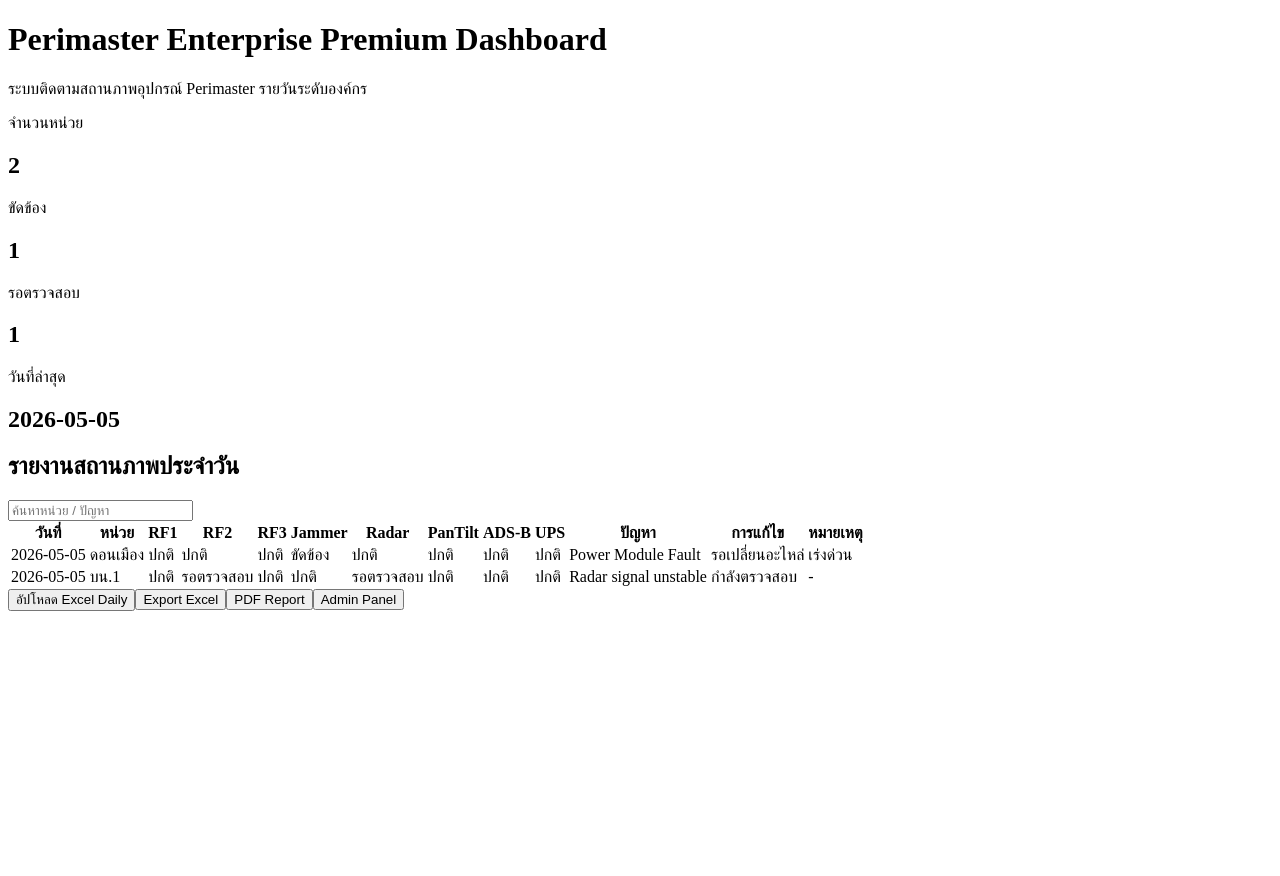
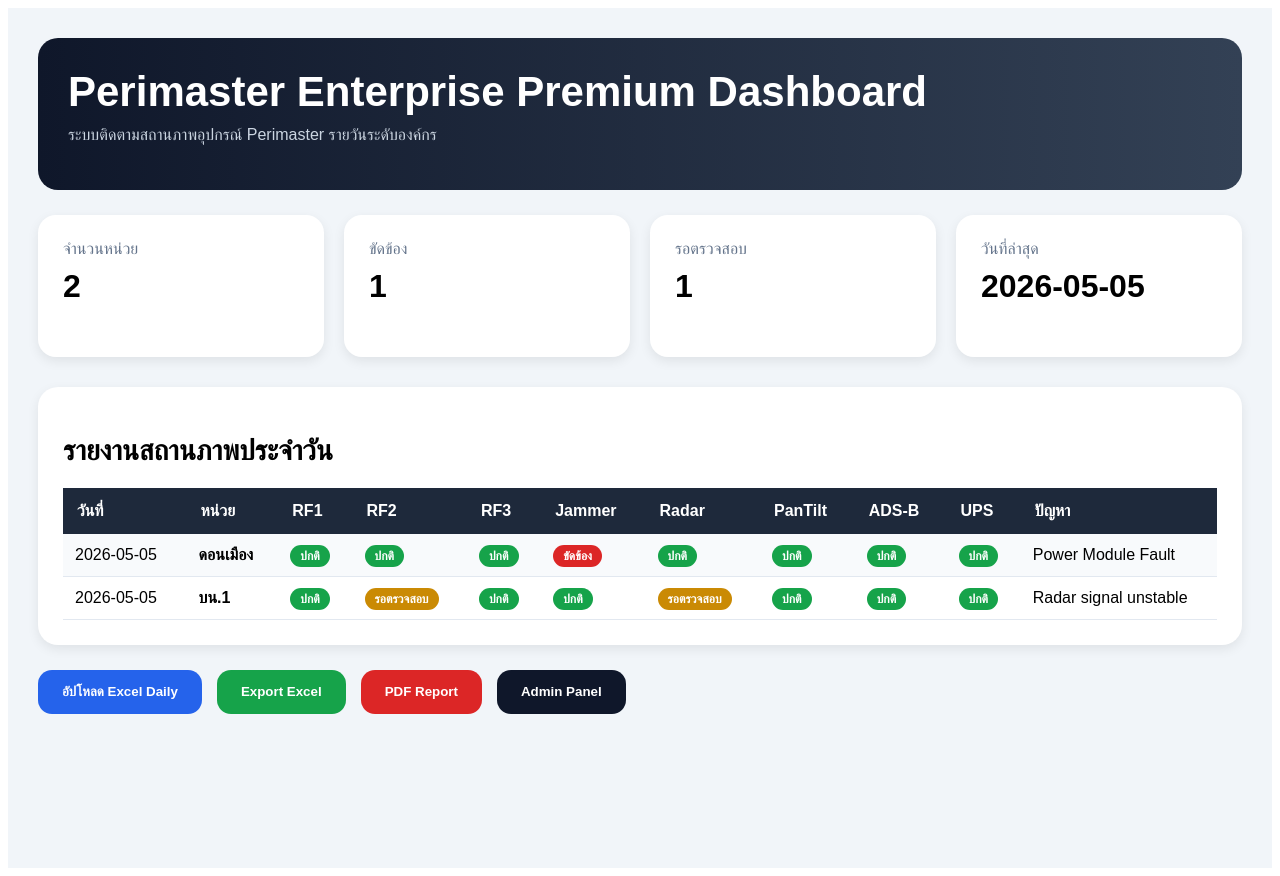
Before and after one commit to natchon5865/perimaster-dashboard, a Next.js app: page / in a window 1280 px wide. Before the commit the page ends 800 px from the top, so only its background shows below. Built offline with nearby package versions, Linux system fonts and the light colour scheme.

Commit message:
Update page.tsx

```diff
--- a/app/page.tsx
+++ b/app/page.tsx
@@ -1,8 +1,8 @@
 "use client";
 
-import React, { useMemo, useState } from "react";
+import React from "react";
 
-const dailyData = [
+const data = [
   {
     date: "2026-05-05",
     location: "ดอนเมือง",
@@ -11,7 +11,7 @@
     rf3: "ปกติ",
     jammer: "ขัดข้อง",
     radar: "ปกติ",
-    panTilt: "ปกติ",
+    pantilt: "ปกติ",
     adsb: "ปกติ",
     ups: "ปกติ",
     issue: "Power Module Fault",
@@ -26,7 +26,7 @@
     rf3: "ปกติ",
     jammer: "ปกติ",
     radar: "รอตรวจสอบ",
-    panTilt: "ปกติ",
+    pantilt: "ปกติ",
     adsb: "ปกติ",
     ups: "ปกติ",
     issue: "Radar signal unstable",
@@ -35,73 +35,109 @@
   },
 ];
 
-const statusColor: Record<string, string> = {
-  "ปกติ": "bg-green-100 text-green-700",
-  "ขัดข้อง": "bg-red-100 text-red-700",
-  "รอตรวจสอบ": "bg-yellow-100 text-yellow-700",
-  "ซ่อมแล้ว": "bg-blue-100 text-blue-700",
-};
+function statusColor(status: string) {
+  if (status === "ปกติ") return "#16a34a";
+  if (status === "ขัดข้อง") return "#dc2626";
+  if (status === "รอตรวจสอบ") return "#ca8a04";
+  return "#64748b";
+}
 
-function Badge({ status }: { status: string }) {
+function badge(status: string) {
   return (
-    <span className={`px-3 py-1 rounded-full text-xs font-semibold ${statusColor[status] || "bg-slate-100 text-slate-500"}`}>
+    <span
+      style={{
+        background: statusColor(status),
+        color: "white",
+        padding: "4px 10px",
+        borderRadius: "999px",
+        fontSize: "12px",
+        fontWeight: "bold",
+      }}
+    >
       {status}
     </span>
   );
 }
 
-function StatCard({ title, value }: { title: string; value: string | number }) {
+export default function PremiumDashboard() {
   return (
-    <div className="bg-white rounded-2xl shadow-md p-5 border border-slate-100">
-      <p className="text-slate-500 text-sm">{title}</p>
-      <h2 className="text-3xl font-bold mt-2">{value}</h2>
-    </div>
-  );
-}
-
-export default function PremiumDashboard() {
-  const [search, setSearch] = useState("");
-
-  const filtered = useMemo(() => {
-    return dailyData.filter(
-      (d) =>
-        d.location.toLowerCase().includes(search.toLowerCase()) ||
-        d.issue.toLowerCase().includes(search.toLowerCase())
-    );
-  }, [search]);
-
-  return (
-    <div className="min-h-screen bg-slate-100 p-6">
-      <div className="max-w-7xl mx-auto space-y-8">
-        <header className="bg-gradient-to-r from-slate-900 to-slate-700 text-white rounded-3xl p-8 shadow-lg">
-          <h1 className="text-4xl font-bold">Perimaster Enterprise Premium Dashboard</h1>
-          <p className="mt-3 text-slate-200 text-lg">
+    <div
+      style={{
+        minHeight: "100vh",
+        background: "#f1f5f9",
+        padding: "30px",
+        fontFamily: "Arial, sans-serif",
+      }}
+    >
+      <div style={{ maxWidth: "1600px", margin: "0 auto" }}>
+        <div
+          style={{
+            background: "linear-gradient(90deg,#0f172a,#334155)",
+            color: "white",
+            padding: "30px",
+            borderRadius: "20px",
+            marginBottom: "25px",
+          }}
+        >
+          <h1 style={{ fontSize: "42px", margin: 0 }}>
+            Perimaster Enterprise Premium Dashboard
+          </h1>
+          <p style={{ marginTop: "10px", color: "#cbd5e1" }}>
             ระบบติดตามสถานภาพอุปกรณ์ Perimaster รายวันระดับองค์กร
           </p>
-        </header>
+        </div>
 
-        <section className="grid grid-cols-1 md:grid-cols-4 gap-5">
-          <StatCard title="จำนวนหน่วย" value={dailyData.length} />
-          <StatCard title="ขัดข้อง" value={dailyData.filter((d) => d.jammer === "ขัดข้อง").length} />
-          <StatCard title="รอตรวจสอบ" value={dailyData.filter((d) => d.radar === "รอตรวจสอบ" || d.rf2 === "รอตรวจสอบ").length} />
-          <StatCard title="วันที่ล่าสุด" value={dailyData[0].date} />
-        </section>
+        <div
+          style={{
+            display: "grid",
+            gridTemplateColumns: "repeat(auto-fit,minmax(220px,1fr))",
+            gap: "20px",
+            marginBottom: "30px",
+          }}
+        >
+          {[
+            ["จำนวนหน่วย", data.length],
+            ["ขัดข้อง", 1],
+            ["รอตรวจสอบ", 1],
+            ["วันที่ล่าสุด", data[0].date],
+          ].map(([title, value], idx) => (
+            <div
+              key={idx}
+              style={{
+                background: "white",
+                padding: "25px",
+                borderRadius: "18px",
+                boxShadow: "0 4px 12px rgba(0,0,0,0.08)",
+              }}
+            >
+              <p style={{ color: "#64748b", margin: 0 }}>{title}</p>
+              <h2 style={{ fontSize: "32px", marginTop: "10px" }}>{value}</h2>
+            </div>
+          ))}
+        </div>
 
-        <section className="bg-white rounded-3xl shadow-lg p-6">
-          <div className="flex flex-col md:flex-row md:items-center md:justify-between gap-4 mb-6">
-            <h2 className="text-2xl font-bold">รายงานสถานภาพประจำวัน</h2>
-            <input
-              className="border border-slate-300 rounded-2xl px-4 py-3 w-full md:w-80 focus:outline-none focus:ring-2 focus:ring-blue-500"
-              placeholder="ค้นหาหน่วย / ปัญหา"
-              value={search}
-              onChange={(e) => setSearch(e.target.value)}
-            />
-          </div>
+        <div
+          style={{
+            background: "white",
+            borderRadius: "20px",
+            padding: "25px",
+            boxShadow: "0 4px 12px rgba(0,0,0,0.08)",
+          }}
+        >
+          <h2 style={{ fontSize: "28px", marginBottom: "20px" }}>
+            รายงานสถานภาพประจำวัน
+          </h2>
 
-          <div className="overflow-x-auto rounded-2xl border">
-            <table className="min-w-full text-sm text-left border-collapse">
-              <thead className="bg-slate-800 text-white">
-                <tr>
+          <div style={{ overflowX: "auto" }}>
+            <table
+              style={{
+                width: "100%",
+                borderCollapse: "collapse",
+                minWidth: "1400px",
+              }}
+            >
+              <thead>
+                <tr style={{ background: "#1e293b", color: "white" }}>
                   {[
                     "วันที่",
                     "หน่วย",
@@ -117,51 +153,69 @@
                     "การแก้ไข",
                     "หมายเหตุ",
                   ].map((head) => (
-                    <th key={head} className="p-4 whitespace-nowrap">
+                    <th
+                      key={head}
+                      style={{ padding: "14px", textAlign: "left" }}
+                    >
                       {head}
                     </th>
                   ))}
                 </tr>
               </thead>
               <tbody>
-                {filtered.map((row, idx) => (
-                  <tr key={idx} className="border-t hover:bg-slate-50">
-                    <td className="p-3">{row.date}</td>
-                    <td className="p-3 font-semibold">{row.location}</td>
-                    <td className="p-3"><Badge status={row.rf1} /></td>
-                    <td className="p-3"><Badge status={row.rf2} /></td>
-                    <td className="p-3"><Badge status={row.rf3} /></td>
-                    <td className="p-3"><Badge status={row.jammer} /></td>
-                    <td className="p-3"><Badge status={row.radar} /></td>
-                    <td className="p-3"><Badge status={row.panTilt} /></td>
-                    <td className="p-3"><Badge status={row.adsb} /></td>
-                    <td className="p-3"><Badge status={row.ups} /></td>
-                    <td className="p-3">{row.issue}</td>
-                    <td className="p-3">{row.solution}</td>
-                    <td className="p-3">{row.note}</td>
+                {data.map((row, idx) => (
+                  <tr
+                    key={idx}
+                    style={{
+                      borderBottom: "1px solid #e2e8f0",
+                      background: idx % 2 === 0 ? "#f8fafc" : "white",
+                    }}
+                  >
+                    <td style={{ padding: "12px" }}>{row.date}</td>
+                    <td style={{ padding: "12px", fontWeight: "bold" }}>
+                      {row.location}
+                    </td>
+                    <td style={{ padding: "12px" }}>{badge(row.rf1)}</td>
+                    <td style={{ padding: "12px" }}>{badge(row.rf2)}</td>
+                    <td style={{ padding: "12px" }}>{badge(row.rf3)}</td>
+                    <td style={{ padding: "12px" }}>{badge(row.jammer)}</td>
+                    <td style={{ padding: "12px" }}>{badge(row.radar)}</td>
+                    <td style={{ padding: "12px" }}>{badge(row.pantilt)}</td>
+                    <td style={{ padding: "12px" }}>{badge(row.adsb)}</td>
+                    <td style={{ padding: "12px" }}>{badge(row.ups)}</td>
+                    <td style={{ padding: "12px" }}>{row.issue}</td>
+                    <td style={{ padding: "12px" }}>{row.solution}</td>
+                    <td style={{ padding: "12px" }}>{row.note}</td>
                   </tr>
                 ))}
               </tbody>
             </table>
           </div>
-        </section>
+        </div>
 
-        <section className="bg-white rounded-3xl shadow-lg p-6">
-          <div className="flex flex-wrap gap-4">
-            <button className="bg-blue-600 hover:bg-blue-700 text-white px-5 py-3 rounded-2xl font-semibold">
-              อัปโหลด Excel Daily
+        <div style={{ marginTop: "25px", display: "flex", gap: "15px", flexWrap: "wrap" }}>
+          {[
+            ["อัปโหลด Excel Daily", "#2563eb"],
+            ["Export Excel", "#16a34a"],
+            ["PDF Report", "#dc2626"],
+            ["Admin Panel", "#0f172a"],
+          ].map(([label, color], idx) => (
+            <button
+              key={idx}
+              style={{
+                background: color,
+                color: "white",
+                border: "none",
+                padding: "14px 24px",
+                borderRadius: "14px",
+                fontWeight: "bold",
+                cursor: "pointer",
+              }}
+            >
+              {label}
             </button>
-            <button className="bg-green-600 hover:bg-green-700 text-white px-5 py-3 rounded-2xl font-semibold">
-              Export Excel
-            </button>
-            <button className="bg-red-600 hover:bg-red-700 text-white px-5 py-3 rounded-2xl font-semibold">
-              PDF Report
-            </button>
-            <button className="bg-slate-800 hover:bg-slate-900 text-white px-5 py-3 rounded-2xl font-semibold">
-              Admin Panel
-            </button>
-          </div>
-        </section>
+          ))}
+        </div>
       </div>
     </div>
   );
```
